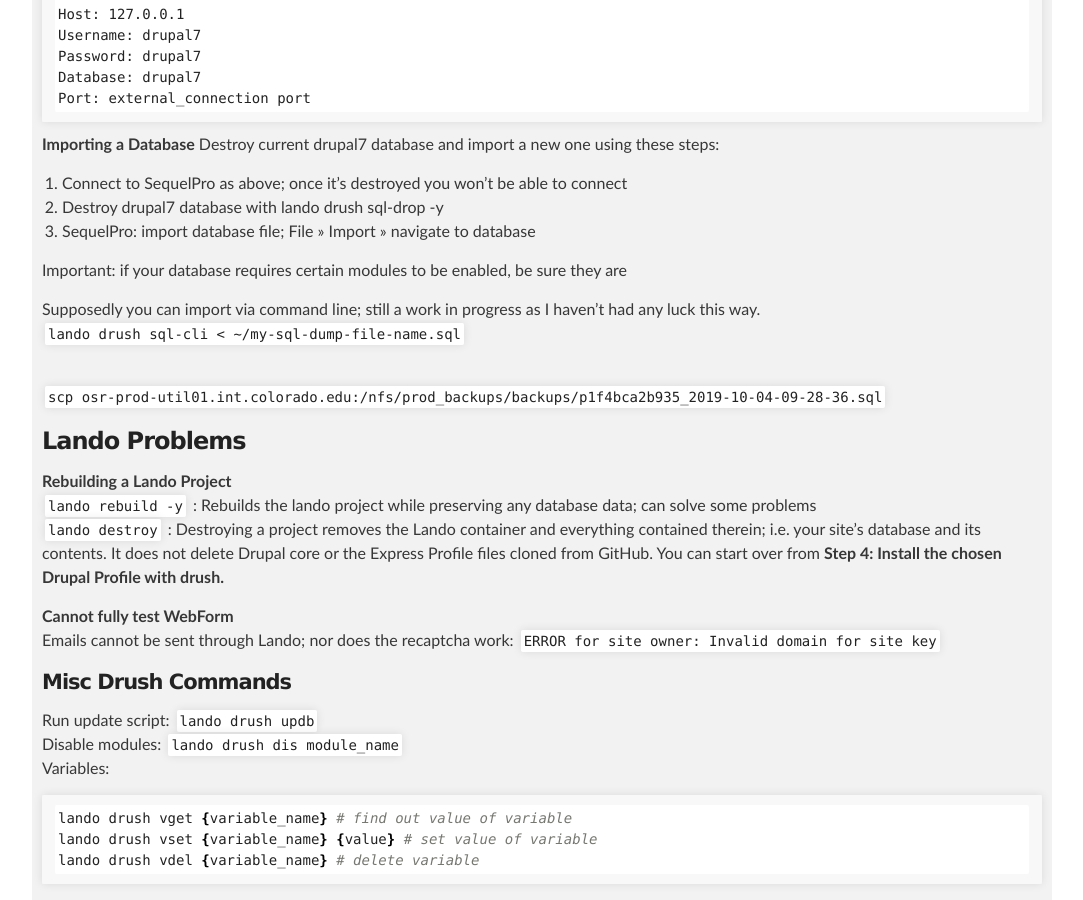
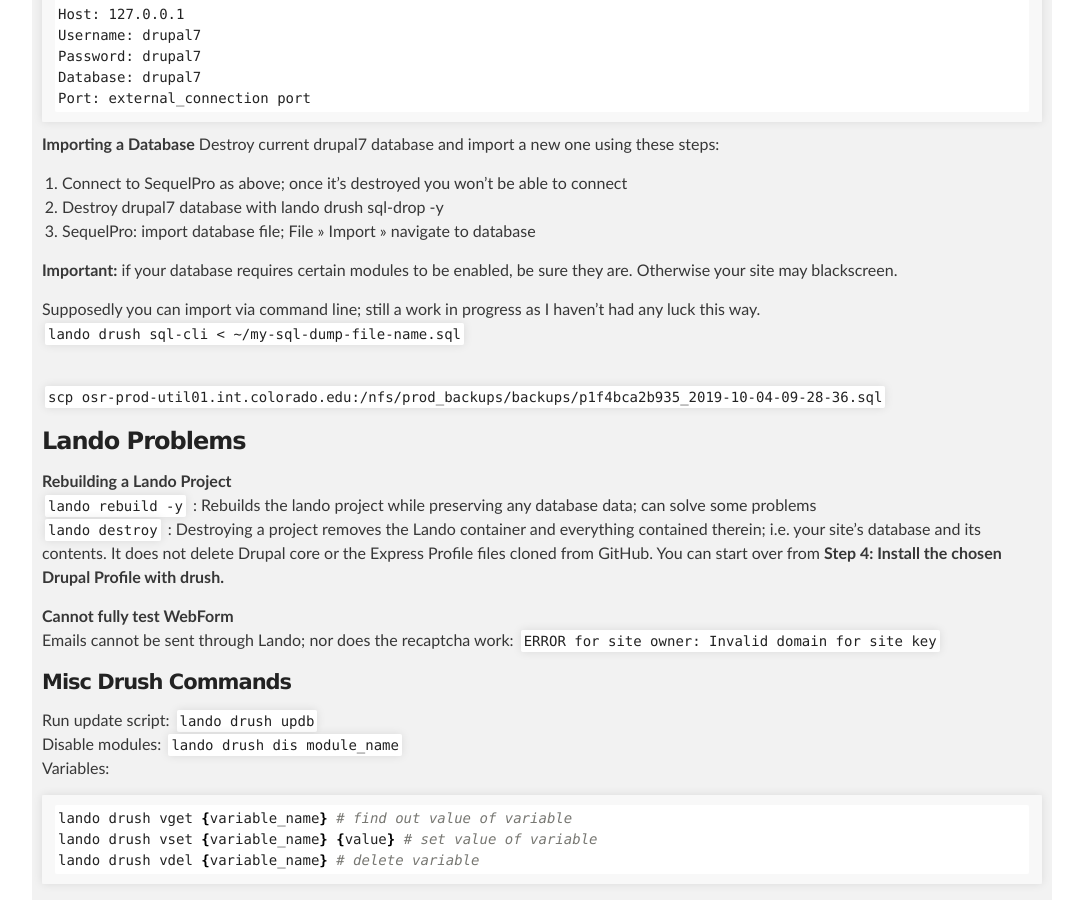
Before and after one commit to cathysnider/cathysnider.github.io, a Jekyll site: the page built from lando.md, in a window 1280 px wide and 900 px high, scrolled down 3403 px. Shown: the whole window, without its empty margins (98-1181 px from the left). Built offline with Jekyll 4.4.1, drawn with Linux system fonts in a browser that asks for light colours.

Commit message:
type change

```diff
--- a/lando.md
+++ b/lando.md
@@ -139,7 +139,7 @@ Destroy current drupal7 database and import a new one using these steps: <br />
 2. Destroy drupal7 database with lando drush sql-drop -y <br />
 3. SequelPro: import database file; File » Import >> navigate to database
 
-Important: if your database requires certain modules to be enabled, be sure they are
+**Important:** if your database requires certain modules to be enabled, be sure they are. Otherwise your site may blackscreen.
 
 Supposedly you can import via command line; still a work in progress as I haven't had any luck this way. <br />
 `lando drush sql-cli < ~/my-sql-dump-file-name.sql` <br /><br />
```
